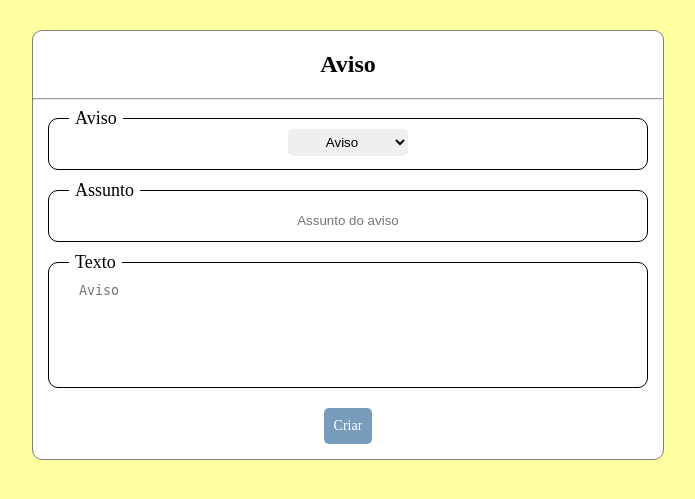
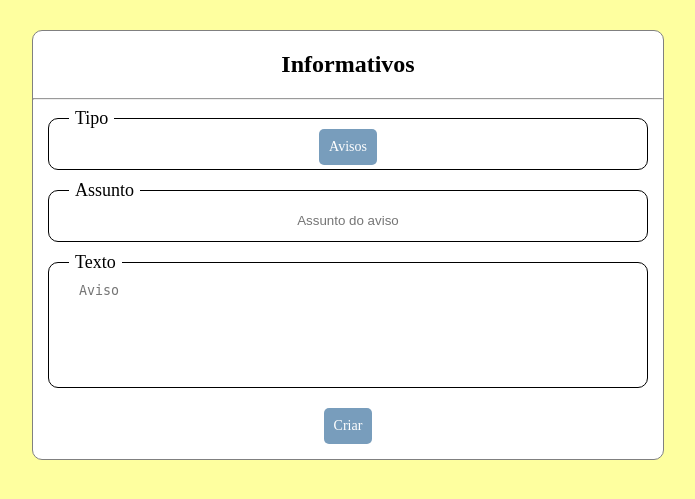
Before and after one commit to BrennoGithub/portalavisos, a Flask app: page /usuario/form_avisos in a window 1280 px wide. Shown: the part 102-601 px from the top of the page, without its empty margins (292-987 px from the left). Run offline with Flask 3, Linux system fonts and the light colour scheme.

Commit message:
Atualização

```diff
--- a/dados/funcoes_avisos.py
+++ b/dados/funcoes_avisos.py
@@ -32,9 +32,9 @@ def criaAviso(lista_id_informativos, lista_informativos, data_atual, hora_atual,
     })
 
 #Função de exibição de aviso
-def exibiAviso(tipo_informativos, lista_turmas):
+def exibiAviso(tipo_informativos, lista_informativos):
     informativos = []
-    for turma in lista_turmas:
+    for turma in lista_informativos:
         for iten in turma['informativos']:
             if iten['tipo'] == tipo_informativos:
                 informativos.append(iten)
--- a/static/css/estilo_avisos.css
+++ b/static/css/estilo_avisos.css
@@ -123,7 +123,7 @@ textarea{
 
 .estilo_dataMaterial{
     width: 10%;
-    background-color: #FFD09B;
+    background-color: #F0A04B;
     border-radius: 10px 0px 0px 10px;
     padding: 8px;
     font-style: italic;
@@ -132,14 +132,14 @@ textarea{
 
 .estilo_assuntoMaterial{
     width: 20%;
-    background-color: #FFECC8;
+    background-color: #FFB38E;
     padding: 8px;
     font-weight: bold;
 }
 
 .estilo_textoMaterial{
     width: 70%;
-    background-color: #FFF7D1;
+    background-color: #FFCF9D;
     border-radius: 0px 10px 10px 0px;
     padding: 8px;
 }
--- a/templates/form_avisos.html
+++ b/templates/form_avisos.html
@@ -37,16 +37,25 @@
 
       <article class="area">
             <form class="formAviso" method="POST" action="/submit_aviso">
-                <h1>Aviso</h1>
+                <h1>Informativos</h1>
                 <hr>
 
                 <fieldset class="area_campo_form">
-                    <legend><label for="tipo_aviso">Aviso</label></legend>
-                        <select id="tipo_aviso" name="tipo_aviso" class="campo_form">
+                    <legend><label for="tipo_aviso">Tipo</label></legend>
+
+                    <button id="botaoOpcoes" name="tipo_aviso">Avisos</button>
+
+                    <div id="conteudoOpcoes" class="conteudoOpcoes">
+                        <a href="#">Avisos</a>
+                        <a href="#">Avaliações</a>
+                        <a href="#">Eventos</a>
+                        <a href="#">Material Didatico</a>
+                    </div>
+                <!--<select id="tipo_aviso" name="tipo_aviso" class="campo_form">
                             <option value="aviso">Aviso</option>
                             <option value="material">Material Didatico</option>
                             <option value="avaliacao">Avaliação</option>
-                        </select>
+                    </select>-->
                 </fieldset>
 
                 <fieldset class="area_campo_form">
--- a/templates/tela_lideres.html
+++ b/templates/tela_lideres.html
@@ -19,7 +19,7 @@
             <img src="{{ url_for('static', filename='icones/adicionar.svg')}}" alt="Icone de cria" class="icon_cria" id="botaoOpcoes">
         </a>
             <div id="conteudoOpcoes" class="conteudoOpcoes">
-                <a href="#">Avisos</a>
+                <a href="form_avisos">Avisos</a>
                 <a href="#">Avaliações</a>
                 <a href="#">Eventos</a>
                 <a href="#">Material Didatico</a>
```
